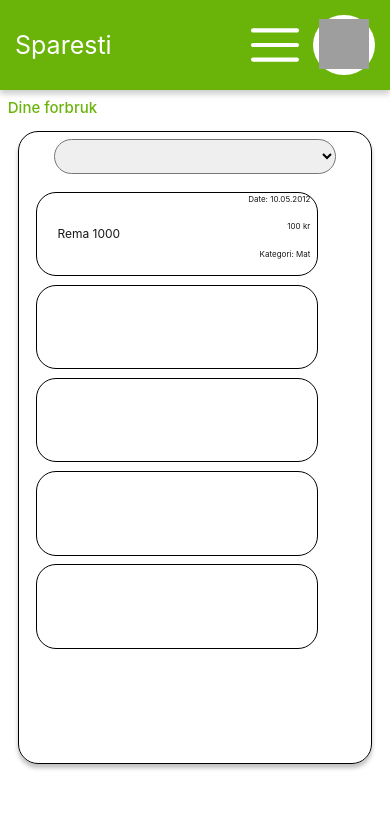
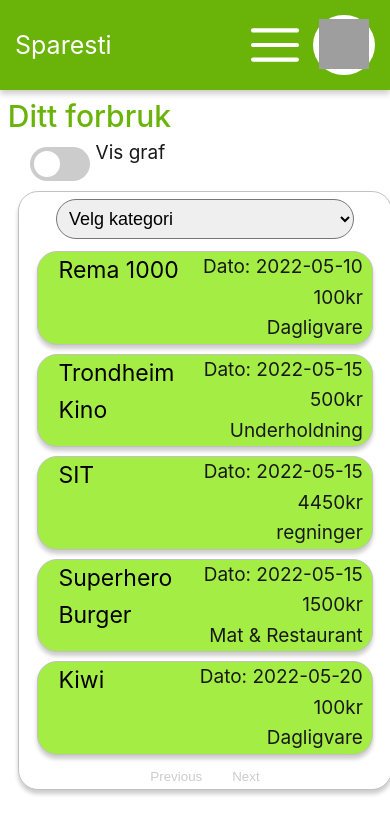
Before and after one commit to jensmjahle/Sparesti-frontend, a Vue app: page /homepage/economy in a window 390 px wide. Shown: the top 834 px of the page. Built offline with nearby package versions, Linux system fonts and the light colour scheme; grey boxes are pictures that could not be loaded.

Commit message:
created a economyview

```diff
--- a/src/views/HomePage/EconomyView.vue
+++ b/src/views/HomePage/EconomyView.vue
@@ -1,71 +1,164 @@
 <script setup lang="ts">
-import { ref } from 'vue'
+import { computed, ref } from 'vue'
+import {Pie} from 'vue-chartjs'
+import { Chart as ChartJS, ArcElement, Tooltip, Legend } from 'chart.js'
+ChartJS.register(ArcElement,Tooltip,Legend)
+import TransactionComponent from '@/components/economy/TransactionComponent.vue'
+import ToggleButton from '@/components/economy/ToggleButton.vue'
 
-const selectedOption = ref<string | null>(null)
-const dropdownOptions = [
-  'Option 1',
-  'Option 2',
-  'Option 3'
-]
+const selectedOption = ref<string | null>("")
 
-const handleSelectionChange = (value: string) => {
+
+let page = 0;
+let pages = 0;
+let currentPage = 0;
+
+const transactions = ref([
+  { id: 1,
+    title: 'Rema 1000',
+    date: '2022-05-10',
+    amount: 100,
+    category: 'Dagligvare'
+  },
+  { id: 2,
+    title: 'Trondheim Kino',
+    date: '2022-05-15',
+    amount: 500,
+    category: 'Underholdning'
+  },
+  { id: 3,
+    title: 'SIT',
+    date: '2022-05-15',
+    amount: 4450,
+    category: 'regninger'
+  },
+  { id: 4,
+    title: 'Superhero Burger',
+    date: '2022-05-15',
+    amount: 1500,
+    category: 'Mat & Restaurant'
+  },
+  { id: 6,
+    title: 'Kiwi',
+    date: '2022-05-20',
+    amount: 100,
+    category: 'Dagligvare'
+  },
+])
+const chartVisible = ref(false)
+
+const toggleChart = (value) => {
+  chartVisible.value = value
+  console.log(chartVisible.value)
+}
+const handleSelectionChange = (value: string | null) => {
   selectedOption.value = value
+}
+
+const distinctCategories = computed(() => {
+  const categories = new Set<string>()
+  transactions.value.forEach(transaction => {
+    categories.add(transaction.category)
+  })
+  return Array.from(categories)
+})
+
+const dropdownOptions = computed(() => {
+  return ['Alle', ...distinctCategories.value]
+})
+
+const filteredTransactions = computed(() => {
+  if (selectedOption.value === 'Alle' || !selectedOption.value) {
+    return transactions.value
+  } else {
+    return transactions.value.filter(transaction => transaction.category === selectedOption.value)
+  }
+})
+const chartData = computed(() => {
+  const data: { labels: string[], datasets: { data: number[], label:string ,backgroundColor: string[] }[] } = {
+    labels: [],
+    datasets: [{
+      label: "kr",
+      data: [],
+      backgroundColor: [],
+    }]
+  }
+
+  const categoryAmounts: { [key: string]: number } = {};
+
+  transactions.value.forEach(transaction => {
+    const { category, amount } = transaction;
+    if (category in categoryAmounts) {
+      categoryAmounts[category] += amount;
+    } else {
+      categoryAmounts[category] = amount;
+      data.labels.push(category);
+      console.log(data.datasets)
+      data.datasets[0].backgroundColor.push(getRandomColor());
+    }
+  });
+
+  data.labels.forEach(label => {
+    data.datasets[0].data.push(categoryAmounts[label]);
+  });
+  console.log(data)
+  return data;
+})
+
+// Function to generate random color
+const getRandomColor = () => {
+  const letters = '0123456789ABCDEF'
+  let color = '#'
+  for (let i = 0; i < 6; i++) {
+    color += letters[Math.floor(Math.random() * 16)]
+  }
+  return color
 }
 </script>
 
 <template>
   <div class="economy-ui">
 
-  <h2>Dine forbruk</h2>
+  <h2>Ditt forbruk</h2>
+
   <div class="container">
-    <div class="box">
+    <div class="toggle-button-container">
+      <ToggleButton @toggle-chart="toggleChart" />
+      <span> Vis graf </span>
+    </div>
+    <div class="box" :class="{ 'mobile-hide': chartVisible }">
       <div class="custom-dropdown-container">
-        <select class="custom-dropdown" v-model="selectedOption" @change="handleSelectionChange($event.target.value)">
-          <option disabled value="">Filtrer dine transaksjoner</option>
+        <select class="custom-dropdown" v-model="selectedOption" @change="handleSelectionChange(selectedOption)">
+          <option disabled value="" selected>Velg kategori</option>
           <option v-for="option in dropdownOptions" :key="option" :value="option">{{ option }}</option>
         </select>
       </div>
       <div class="component-container">
-        <div class="component">
-          <div class="component-left">
-            <div class="component-title">
-              Rema 1000
-            </div>
-          </div>
-          <div class="component-right">
-            <div class="component-right-field">
-              <span> Date: 10.05.2012</span>
-            </div>
-            <div class="component-right-field">
-              <span>
-                100 kr
-              </span>
-            </div>
-            <div class="component-right-field">
-              <span>
-                Kategori: Mat
-              </span>
-            </div>
-
-
-          </div>
+        <transaction-component
+        v-for="transaction in filteredTransactions"
+        :key="transaction.id"
+        :title="transaction.title"
+        :category="transaction.category"
+        :amount="transaction.amount"
+        :date="transaction.date"
+        ></transaction-component>
+      </div>
+      <div class="pagination">
+        <button :disabled="currentPage === 0">Previous</button>
+        <div  v-if="pages>0" class="page-numbers">
+          <button
+            v-for="pageNumber in pages"
+            :key="pageNumber-2"
+            :class="{ active: pageNumber-1 === currentPage }"
+          >{{ pageNumber}}</button>
         </div>
-        <div class="component">
-
-        </div>
-        <div class="component">
-
-        </div>
-        <div class="component">
-
-        </div>
-        <div class="component">
-
-        </div>
+        <button :disabled="currentPage === pages - 1 || pages === 0">Next</button>
       </div>
-
     </div>
-  </div>
+      <div id="pie-box" :class="{ 'mobile-show': chartVisible }">
+          <Pie :data="chartData" :options="{ maintainAspectRatio: false }"></Pie>
+      </div>
+    </div>
   </div>
 </template>
 
@@ -93,108 +186,150 @@
 .custom-dropdown-container {
   display: flex;
   flex-direction: column;
+  justify-content: center;
   align-items: center;
 }
 
 .container {
   display: flex;
-  height: 100vh;
+  height: 100%;
 }
-.component-left{
-  width:50%;
-  height:100%;
-}
-.component-right {
+
+.component-container {
   display: flex;
   flex-direction: column;
-  width: 50%;
-  height: 100%;
+  justify-content: center;
+  align-items: center;
+  padding-top: 1.25%;
 }
-.component-container {
-  height: 100vh;
-  display: flex;
-  flex-direction: column;
+#pie-box,
+.box {
+  border-radius: 20px;
+  border: 1px solid var(--color-border);
+  width:100%;
+  max-width: 600px; /* Limit maximum width */
+  min-height: 510px;
+  height: auto;
+  box-shadow: 0 4px 4px 0 var(--color-shadow);
+  transition: transform 0.3s ease-in-out;
+  background-color: var(--color-background);
+  margin-right: 1%;
+
 }
 
-.box {
-  border-radius: 20px;
-  border: 1px solid #000;
-  width:80%;
-  max-width: 600px; /* Limit maximum width */
-  min-height: 250px;
-  height: 75%;
-  box-shadow: 0 4px 4px 0 rgba(0, 0, 0, 0.25);
-}
 
-.component {
-  border-radius: 20px;
-  border: 1px solid #000;
-  /*box-shadow: 0 4px 4px 0 rgba(0, 0, 0, 0.25); */
-  width: 80%;
-  height: 10%;
-  margin-left: 5%;
-  margin-bottom: 2.5%;
-  display:flex;
-}
 
 .custom-dropdown {
   width: 80%;
   height: 7%;
   padding: 8px;
   margin-top: 2%;
-  margin-bottom: 5%;
+  margin-bottom: 2%;
   border-radius: 20px;
 }
 
-.component-title {
-  height: 100%;
-  width: 100%;
+
+
+.pagination {
   display: flex;
+  justify-content: center;
   align-items: center;
-  padding-left: 20px;
-  font-size:1.5em
-
 }
 
-.component-right-field {
+.pagination button {
+  padding: 5px 10px;
+  margin: 0 5px;
+  border: 1px var(--color-border);
+  border-radius: 3px;
+  background-color: transparent;
+  cursor: pointer;
+}
+
+.pagination button:hover {
+  background-color: #f0f0f0;
+}
+
+.pagination button:disabled {
+  color: #ccc;
+  cursor: not-allowed;
+}
+
+.page-numbers {
   display: flex;
-  height: 100%;
-  width: 95%;
-  justify-content: right;
-  font-size: 1em;
+}
+
+.page-numbers button {
+  padding: 5px 10px;
+  margin: 0 2px;
+  border: 1px solid #ccc;
+  border-radius: 3px;
+  background-color: transparent;
+  cursor: pointer;
+}
+
+.page-numbers button.active {
+  background-color: #5E5CE5;
+  color: white;
+}
+
+.page-numbers button:hover {
+  background-color: #f0f0f0;
+}
+
+.page-numbers button:disabled {
+  color: #ccc;
+  cursor: not-allowed;
+}
+
+.toggle-button-container{
+  display: none;
 }
 
 
 @media screen and (max-width: 600px) {
   .box {
     width: 100%;
-    margin: 10px; /* Adjust margin for smaller screens */
+    min-height: 510px;
+    margin:10px /* Adjust margin for smaller screens */
   }
 
   .container {
-    flex-direction: row; /* Change flex direction for smaller screens */
+    flex-direction: column; /* Change flex direction for smaller screens */
+    align-content: center;
+    height: 100%;
   }
 
   h2 {
-    font-size: 1.5em; /* Adjust font size for smaller screens */
+    font-size: 3em; /* Adjust font size for smaller screens */
+  }
+  span {
+    font-size: 1.9em;
+  }
+  .toggle-button-container {
+    display:block;
+    margin-left: 6%;
+    justify-content: center;
   }
 
-  .component-title {
-    font-size: 1.2em; /* Adjust font size for smaller screens */
-    height: 100%;
-    width: 100%;
-    display: flex;
-    align-items: center;
-    padding-left: 20px;
+  .custom-dropdown{
+    font-size: 1.8em;
   }
 
-  .component-right-field {
-    display: flex;
-    height: 100%;
-    width: 95%;
-    justify-content: right;
-    font-size: 0.8em; /* Adjust font size for smaller screens */
+
+  #pie-box {
+    display: none; /* Show the graph container on mobile by default */
+    height: 650px;
   }
+
+  /* Show the graph container only when chartVisible is true */
+  .mobile-show {
+    display: block !important;
+  }
+
+  /* Hide the transactions box when chartVisible is true */
+  .box.mobile-hide {
+    display: none;
+  }
+
 }
-
 </style>
```
